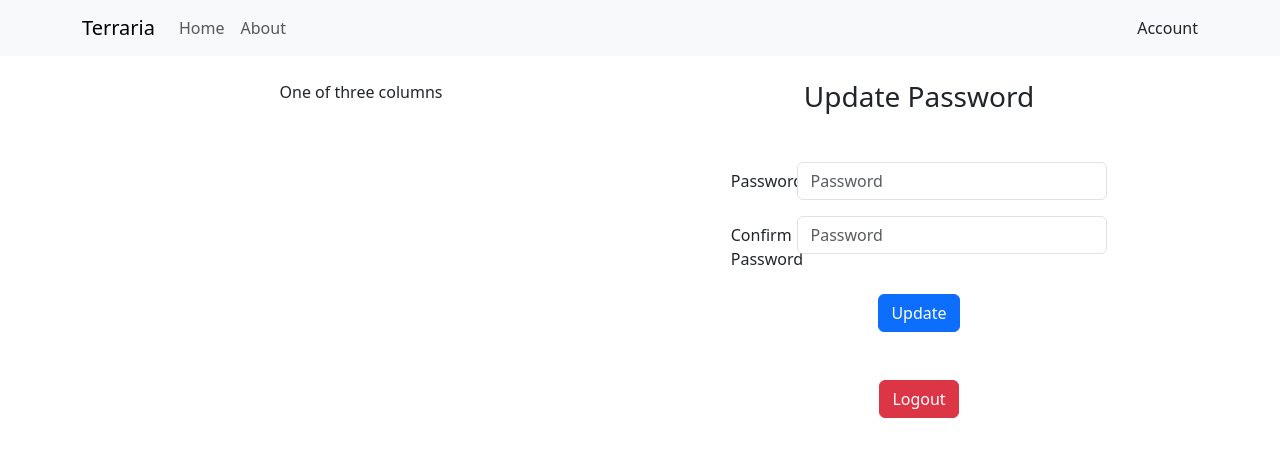
After one commit to suspenceb/TerrariaCraftingRepo, a Flask app: template Website/templates/account.html in a window 1280 px wide. The commit adds this page. Shown: the top 457 px of the page. Run offline with Flask 3, Linux system fonts and the light colour scheme; the template is opened without the code that fills it, so the values that code supplies are empty.

Commit message:
Create Account page. Also defined the /logout route

```diff
--- a/Website/main.py
+++ b/Website/main.py
@@ -1,7 +1,8 @@
 import os
 from flask import Flask, render_template, request, redirect, url_for, flash
 from dotenv import load_dotenv
-from data import post_login
+from data import post_login, get_loggedin_user, update_password, delete_login
+
 
 load_dotenv()
 app = Flask(__name__)
@@ -29,9 +30,30 @@ def index():
     print(request.cookies.get("token"))
     return render_template("index.html")
 
+@app.route("/account", methods=["GET", "POST"])
+def account():
+    if request.cookies.get("token") is None:
+        return redirect(url_for("login"))
+    user = get_loggedin_user(request.cookies.get("token"))
 
+    if request.method == "POST":
+        password = request.form["inputPassword"]
+        comfirm_password = request.form["inputPasswordconfirm"]
+        if password != comfirm_password:
+            flash("Passwords do not match")
 
+        update_password(user["userId"], password)
 
+    return render_template("account.html", user=user)
+
+@app.route("/logout")
+def logout():
+    if request.cookies.get("token") is None:
+        return redirect(url_for("login"))
+
+    delete_login(request.cookies.get("token"))
+
+    return redirect(url_for("login"))
 
 if __name__ == "__main__":
     app.run(debug=True)
--- /dev/null
+++ b/Website/templates/account.html
@@ -0,0 +1,36 @@
+{% extends "base.html" %}
+
+{% block title %}Account{% endblock %}
+
+{% block content %}
+<div class="container text-center">
+    <div class="row align-items-start mt-4">
+      <div class="col">
+        One of three columns
+      </div>
+      <div class="col">
+        <h3 class="mb-5">Update Password</h3>
+        <form method="post">
+          <div class="container w-75">
+          <div class="form-group row mt-2 mb-3">
+            <label for="inputPassword" class="col-sm-2 col-form-label">Password</label>
+            <div class="col-sm-10">
+              <input type="password" class="form-control" id="inputPassword" name="inputPassword" placeholder="Password">
+            </div>
+          </div>
+          <div class="form-group row mt-2 mb-3">
+            <label for="inputPassword" class="col-sm-2 col-form-label">Confirm Password</label>
+            <div class="col-sm-10">
+              <input type="password" class="form-control" id="inputPasswordconfirm" name="inputPasswordconfirm" placeholder="Password">
+            </div>
+          </div>
+          <button type="submit" class="btn btn-primary">Update</button>
+        </form>
+        </div>
+        <div class="container mt-5">
+          <a href="/logout" class="btn btn-danger">Logout</a>
+        </div>
+
+      </div>
+    </div>
+{% endblock %}
--- a/Website/templates/base.html
+++ b/Website/templates/base.html
@@ -20,7 +20,7 @@
                 </ul>
 
             </div>
-            <a class="nav-link"href="">Hello, {{user}}</a>
+            <a class="nav-link"href="/account">{% if user %} Hello, {{user.username}} {% else %} Account {% endif %} </a>
         </div>
     </nav>
     <div class="container">
@@ -28,3 +28,14 @@
     </div>
 
     <script src="https://cdn.jsdelivr.net/npm/bootstrap@5.3.3/dist/js/bootstrap.bundle.min.js" integrity="sha384-YvpcrYf0tY3lHB60NNkmXc5s9fDVZLESaAA55NDzOxhy9GkcIdslK1eN7N6jIeHz" crossorigin="anonymous"></script>
+{% with messages = get_flashed_messages() %}
+{% if messages %}
+
+  {% for message in messages %}
+    <script>
+      alert("{{ message }}");
+    </script>
+  {% endfor %}
+
+{% endif %}
+{% endwith %}
```
Also changed, not shown: Website/data.py (+47 -0 lines).
